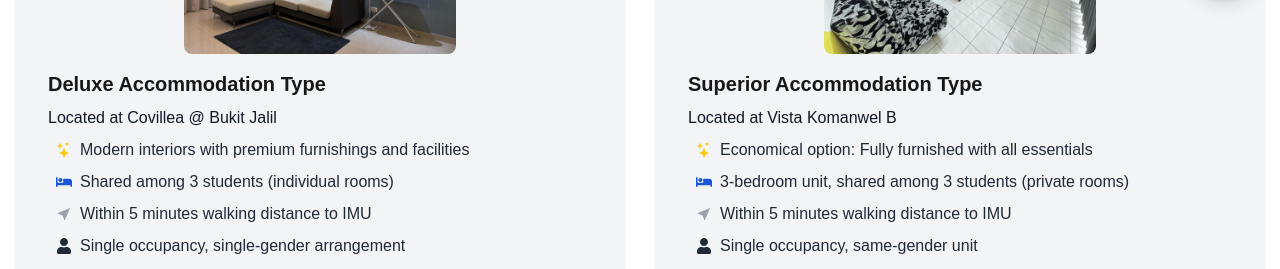
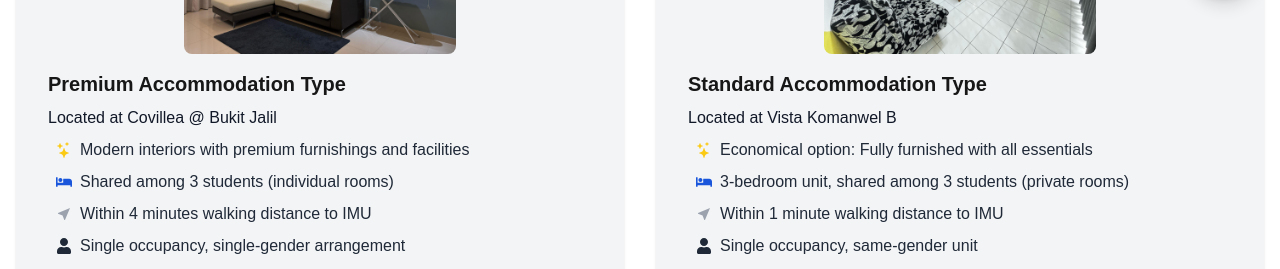
Before and after one commit to Eosstay/eos-residence, a Next.js app: page / in a window 1280 px wide. Shown: the part 784-1053 px from the top of the page. Built offline with nearby package versions, Linux system fonts and the light colour scheme.

Commit message:
Update constant.tsx

```diff
--- a/src/components/accommodationType/constant.tsx
+++ b/src/components/accommodationType/constant.tsx
@@ -7,7 +7,7 @@ import covillea from "@/assets/covillea/sharingArea/sofa.jpeg";
 
 export const AccommodationTypes = [
   {
-    type: "Deluxe Accommodation Type",
+    type: "Premium Accommodation Type",
     location: "Located at Covillea @ Bukit Jalil",
     description: [
       {
@@ -20,7 +20,7 @@ export const AccommodationTypes = [
       },
       {
         icon: <MdNearMe className="inline text-gray-400" />,
-        text: "Within 5 minutes walking distance to IMU"
+        text: "Within 4 minutes walking distance to IMU"
       },
       {
         icon: <FaUser />,
@@ -42,7 +42,7 @@ export const AccommodationTypes = [
 
   },
   {
-    type: "Superior Accommodation Type",
+    type: "Standard Accommodation Type",
     location: "Located at Vista Komanwel B",
     description: [
       {
@@ -55,7 +55,7 @@ export const AccommodationTypes = [
       },
       {
         icon: <MdNearMe className="inline text-gray-400" />,
-        text: "Within 5 minutes walking distance to IMU"
+        text: "Within 1 minute walking distance to IMU"
       },
       {
         icon: <FaUser />,
```
